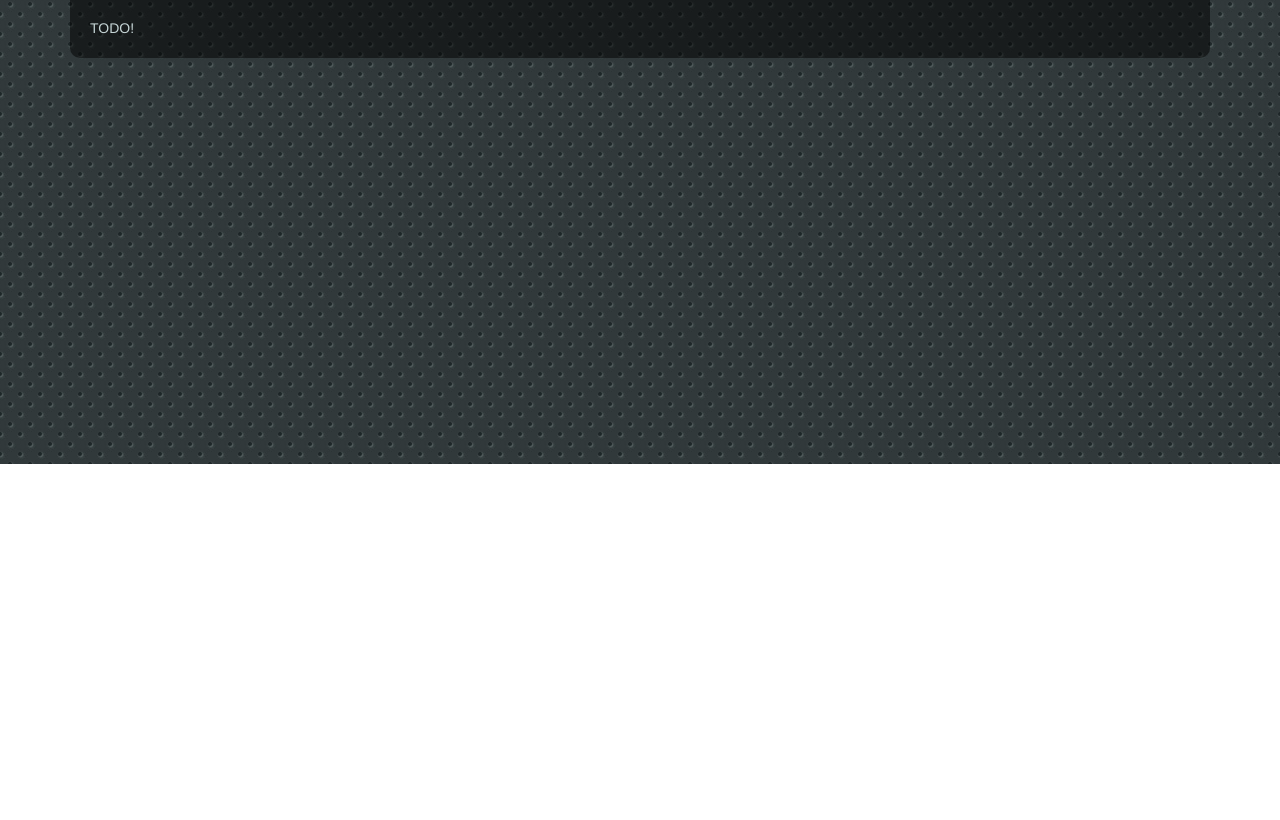
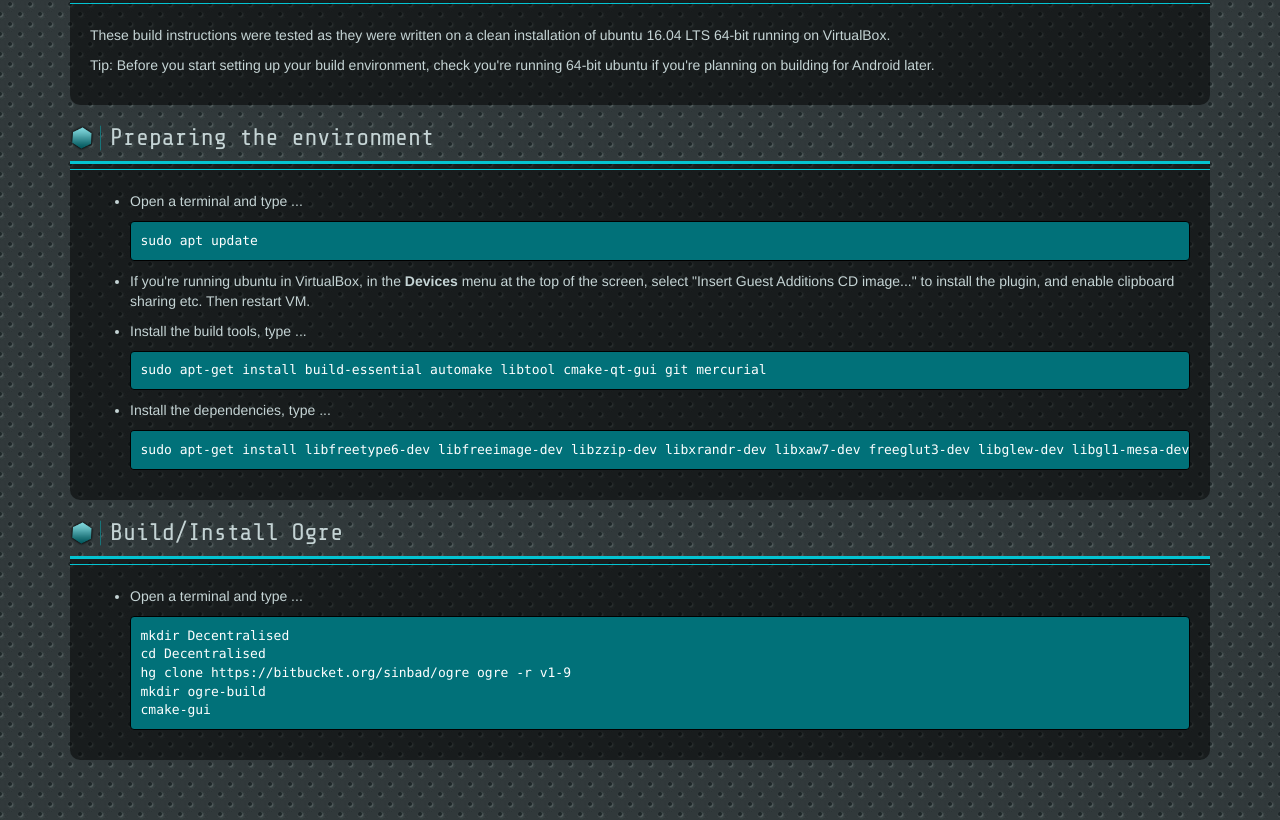
Before and after one commit to decentralised-project/decentralised-project.github.io, a plain HTML site: page wiki/build-on-ubuntu.html in a window 1280 px wide. Shown: the part 336-1156 px from the top of the page. Before the commit the page ends 800 px from the top, so only its background shows below. Drawn offline with nearby package versions, Linux system fonts and the light colour scheme.

Commit message:
Linux build instructions wip.

```diff
--- a/stylesheets/dc.less
+++ b/stylesheets/dc.less
@@ -12,11 +12,26 @@ h2, h3, h4 {
     margin-bottom:10px;
 }
 
+.shaded-box>ul>li {
+    margin-bottom:10px;
+}
+
 h3 {
     background-image: url('../images/title-left.png');
     background-repeat: no-repeat;
     background-size: contain;
     padding-left: 40px;
+}
+
+pre {
+    display: block;
+    color: white;
+    word-break: break-all;
+    word-wrap: break-word;
+    background-color: #017179;
+    border: 1px solid #000;
+    border-radius: 4px;
+    margin-top:10px;
 }
 
 .title-block {
--- a/wiki/build-on-ubuntu.html
+++ b/wiki/build-on-ubuntu.html
@@ -74,10 +74,61 @@
 
         <div class="row">
             <div class="col-md-12">
-                <h3 id="build-from-source">Build Decentralised on Ubuntu</h3>
+                <h2>Build Decentralised on ubuntu</h2>
                 <div class="shaded-box">
-                    TODO!
+                    <p>
+                        These build instructions were tested as they were written on a clean installation of ubuntu 16.04 LTS 64-bit running on VirtualBox.
+                    </p>
+
+                    <p>
+                        Tip: Before you start setting up your build environment, check you're running 64-bit ubuntu if you're planning on building for Android later.
+                    </p>
                 </div>
+
+                <h3>Preparing the environment</h3>
+                <div class="shaded-box">
+                    <ul>
+                        <li>
+                            Open a terminal and type ...
+<pre>
+sudo apt update
+</pre>
+                        </li>
+                        <li>
+                            If you're running ubuntu in VirtualBox, in the <strong>Devices</strong> menu at the top of the screen, select
+                            "Insert Guest Additions CD image..." to install the plugin, and enable clipboard sharing etc. Then restart VM.
+                        </li>
+                        <li>
+                            Install the build tools, type ...
+<pre>
+sudo apt-get install build-essential automake libtool cmake-qt-gui git mercurial
+</pre>
+                        </li>
+                        <li>
+                            Install the dependencies, type ...
+<pre>
+sudo apt-get install libfreetype6-dev libfreeimage-dev libzzip-dev libxrandr-dev libxaw7-dev freeglut3-dev libglew-dev libgl1-mesa-dev libglu1-mesa-dev libpoco-dev libboost-all-dev
+</pre>
+                        </li>
+                    </ul>
+                </div>
+
+                <h3>Build/Install Ogre</h3>
+                <div class="shaded-box">
+                    <ul>
+                        <li>Open a terminal and type ...
+<pre>
+mkdir Decentralised
+cd Decentralised
+hg clone https://bitbucket.org/sinbad/ogre ogre -r v1-9
+mkdir ogre-build
+cmake-gui
+</pre>
+                        </li>
+                    </ul>
+                </div>
+
+
             </div>
         </div>
 
```
Also changed, not shown: stylesheets/dc.css, stylesheets/dc.min.css, 1 other file.
